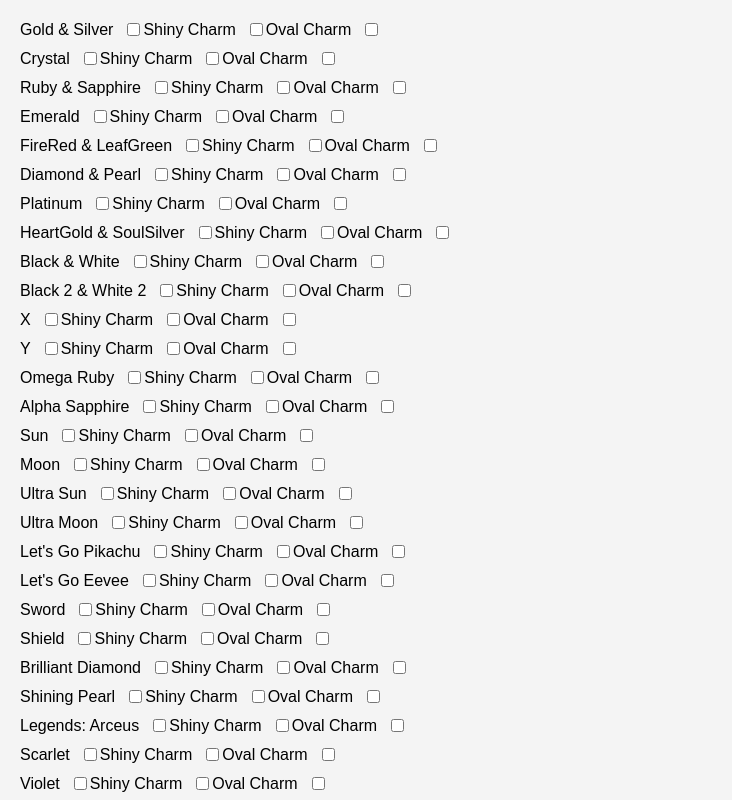
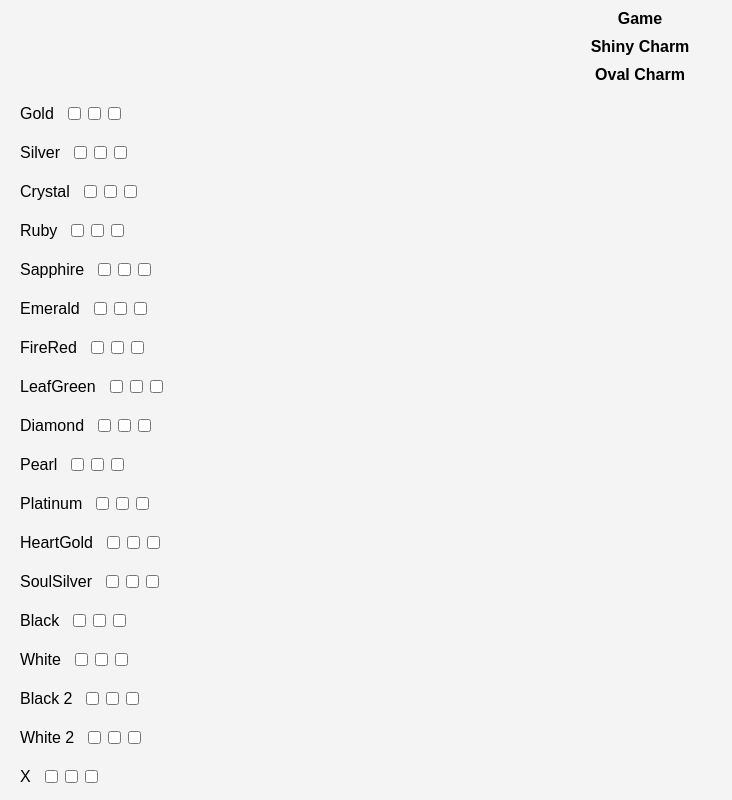
Before and after one commit to Kliondas/Kliondas.github.io, a plain HTML site: page index.html in a window 1280 px wide. Shown: the part 520-1320 px from the top of the page, without its empty margins (0-732 px from the left). Drawn offline with Linux system fonts and the light colour scheme.

Commit message:
better game selection

```diff
--- a/index.html
+++ b/index.html
@@ -42,222 +42,213 @@
         </section>
         <section id="gameSelection">
             <h2>Wähle dein Spiel</h2>
-            <div id="games">
-                <!-- List of games with checkboxes for shiny and oval charm -->
+            <div id="games" class="game-grid">
+                <div class="game-header">Game</div>
+                <div class="game-header">Shiny Charm</div>
+                <div class="game-header">Oval Charm</div>
+
                 <div class="game">
-                    <label for="goldSilver">Gold & Silver</label>
-                    <input type="checkbox" id="goldSilver" name="goldSilver">
-                    <label for="goldSilverShinyCharm">Shiny Charm</label>
-                    <input type="checkbox" id="goldSilverShinyCharm" name="goldSilverShinyCharm">
-                    <label for="goldSilverOvalCharm">Oval Charm</label>
-                    <input type="checkbox" id="goldSilverOvalCharm" name="goldSilverOvalCharm">
+                    <label for="gold">Gold</label>
+                    <input type="checkbox" id="gold" name="gold">
+                    <input type="checkbox" id="goldShinyCharm" name="goldShinyCharm">
+                    <input type="checkbox" id="goldOvalCharm" name="goldOvalCharm">
+                </div>
+                <div class="game">
+                    <label for="silver">Silver</label>
+                    <input type="checkbox" id="silver" name="silver">
+                    <input type="checkbox" id="silverShinyCharm" name="silverShinyCharm">
+                    <input type="checkbox" id="silverOvalCharm" name="silverOvalCharm">
                 </div>
                 <div class="game">
                     <label for="crystal">Crystal</label>
                     <input type="checkbox" id="crystal" name="crystal">
-                    <label for="crystalShinyCharm">Shiny Charm</label>
                     <input type="checkbox" id="crystalShinyCharm" name="crystalShinyCharm">
-                    <label for="crystalOvalCharm">Oval Charm</label>
                     <input type="checkbox" id="crystalOvalCharm" name="crystalOvalCharm">
                 </div>
                 <div class="game">
-                    <label for="rubySapphire">Ruby & Sapphire</label>
-                    <input type="checkbox" id="rubySapphire" name="rubySapphire">
-                    <label for="rubySapphireShinyCharm">Shiny Charm</label>
-                    <input type="checkbox" id="rubySapphireShinyCharm" name="rubySapphireShinyCharm">
-                    <label for="rubySapphireOvalCharm">Oval Charm</label>
-                    <input type="checkbox" id="rubySapphireOvalCharm" name="rubySapphireOvalCharm">
+                    <label for="ruby">Ruby</label>
+                    <input type="checkbox" id="ruby" name="ruby">
+                    <input type="checkbox" id="rubyShinyCharm" name="rubyShinyCharm">
+                    <input type="checkbox" id="rubyOvalCharm" name="rubyOvalCharm">
+                </div>
+                <div class="game">
+                    <label for="sapphire">Sapphire</label>
+                    <input type="checkbox" id="sapphire" name="sapphire">
+                    <input type="checkbox" id="sapphireShinyCharm" name="sapphireShinyCharm">
+                    <input type="checkbox" id="sapphireOvalCharm" name="sapphireOvalCharm">
                 </div>
                 <div class="game">
                     <label for="emerald">Emerald</label>
                     <input type="checkbox" id="emerald" name="emerald">
-                    <label for="emeraldShinyCharm">Shiny Charm</label>
                     <input type="checkbox" id="emeraldShinyCharm" name="emeraldShinyCharm">
-                    <label for="emeraldOvalCharm">Oval Charm</label>
                     <input type="checkbox" id="emeraldOvalCharm" name="emeraldOvalCharm">
                 </div>
                 <div class="game">
-                    <label for="fireredLeafgreen">FireRed & LeafGreen</label>
-                    <input type="checkbox" id="fireredLeafgreen" name="fireredLeafgreen">
-                    <label for="fireredLeafgreenShinyCharm">Shiny Charm</label>
-                    <input type="checkbox" id="fireredLeafgreenShinyCharm" name="fireredLeafgreenShinyCharm">
-                    <label for="fireredLeafgreenOvalCharm">Oval Charm</label>
-                    <input type="checkbox" id="fireredLeafgreenOvalCharm" name="fireredLeafgreenOvalCharm">
+                    <label for="fireRed">FireRed</label>
+                    <input type="checkbox" id="fireRed" name="fireRed">
+                    <input type="checkbox" id="fireRedShinyCharm" name="fireRedShinyCharm">
+                    <input type="checkbox" id="fireRedOvalCharm" name="fireRedOvalCharm">
                 </div>
                 <div class="game">
-                    <label for="diamondPearl">Diamond & Pearl</label>
-                    <input type="checkbox" id="diamondPearl" name="diamondPearl">
-                    <label for="diamondPearlShinyCharm">Shiny Charm</label>
-                    <input type="checkbox" id="diamondPearlShinyCharm" name="diamondPearlShinyCharm">
-                    <label for="diamondPearlOvalCharm">Oval Charm</label>
-                    <input type="checkbox" id="diamondPearlOvalCharm" name="diamondPearlOvalCharm">
+                    <label for="leafGreen">LeafGreen</label>
+                    <input type="checkbox" id="leafGreen" name="leafGreen">
+                    <input type="checkbox" id="leafGreenShinyCharm" name="leafGreenShinyCharm">
+                    <input type="checkbox" id="leafGreenOvalCharm" name="leafGreenOvalCharm">
+                </div>
+                <div class="game">
+                    <label for="diamond">Diamond</label>
+                    <input type="checkbox" id="diamond" name="diamond">
+                    <input type="checkbox" id="diamondShinyCharm" name="diamondShinyCharm">
+                    <input type="checkbox" id="diamondOvalCharm" name="diamondOvalCharm">
+                </div>
+                <div class="game">
+                    <label for="pearl">Pearl</label>
+                    <input type="checkbox" id="pearl" name="pearl">
+                    <input type="checkbox" id="pearlShinyCharm" name="pearlShinyCharm">
+                    <input type="checkbox" id="pearlOvalCharm" name="pearlOvalCharm">
                 </div>
                 <div class="game">
                     <label for="platinum">Platinum</label>
                     <input type="checkbox" id="platinum" name="platinum">
-                    <label for="platinumShinyCharm">Shiny Charm</label>
                     <input type="checkbox" id="platinumShinyCharm" name="platinumShinyCharm">
-                    <label for="platinumOvalCharm">Oval Charm</label>
                     <input type="checkbox" id="platinumOvalCharm" name="platinumOvalCharm">
                 </div>
                 <div class="game">
-                    <label for="heartgoldSoulsilver">HeartGold & SoulSilver</label>
-                    <input type="checkbox" id="heartgoldSoulsilver" name="heartgoldSoulsilver">
-                    <label for="heartgoldSoulsilverShinyCharm">Shiny Charm</label>
-                    <input type="checkbox" id="heartgoldSoulsilverShinyCharm" name="heartgoldSoulsilverShinyCharm">
-                    <label for="heartgoldSoulsilverOvalCharm">Oval Charm</label>
-                    <input type="checkbox" id="heartgoldSoulsilverOvalCharm" name="heartgoldSoulsilverOvalCharm">
+                    <label for="heartGold">HeartGold</label>
+                    <input type="checkbox" id="heartGold" name="heartGold">
+                    <input type="checkbox" id="heartGoldShinyCharm" name="heartGoldShinyCharm">
+                    <input type="checkbox" id="heartGoldOvalCharm" name="heartGoldOvalCharm">
                 </div>
                 <div class="game">
-                    <label for="blackWhite">Black & White</label>
-                    <input type="checkbox" id="blackWhite" name="blackWhite">
-                    <label for="blackWhiteShinyCharm">Shiny Charm</label>
-                    <input type="checkbox" id="blackWhiteShinyCharm" name="blackWhiteShinyCharm">
-                    <label for="blackWhiteOvalCharm">Oval Charm</label>
-                    <input type="checkbox" id="blackWhiteOvalCharm" name="blackWhiteOvalCharm">
+                    <label for="soulSilver">SoulSilver</label>
+                    <input type="checkbox" id="soulSilver" name="soulSilver">
+                    <input type="checkbox" id="soulSilverShinyCharm" name="soulSilverShinyCharm">
+                    <input type="checkbox" id="soulSilverOvalCharm" name="soulSilverOvalCharm">
                 </div>
                 <div class="game">
-                    <label for="black2White2">Black 2 & White 2</label>
-                    <input type="checkbox" id="black2White2" name="black2White2">
-                    <label for="black2White2ShinyCharm">Shiny Charm</label>
-                    <input type="checkbox" id="black2White2ShinyCharm" name="black2White2ShinyCharm">
-                    <label for="black2White2OvalCharm">Oval Charm</label>
-                    <input type="checkbox" id="black2White2OvalCharm" name="black2White2OvalCharm">
+                    <label for="black">Black</label>
+                    <input type="checkbox" id="black" name="black">
+                    <input type="checkbox" id="blackShinyCharm" name="blackShinyCharm">
+                    <input type="checkbox" id="blackOvalCharm" name="blackOvalCharm">
+                </div>
+                <div class="game">
+                    <label for="white">White</label>
+                    <input type="checkbox" id="white" name="white">
+                    <input type="checkbox" id="whiteShinyCharm" name="whiteShinyCharm">
+                    <input type="checkbox" id="whiteOvalCharm" name="whiteOvalCharm">
+                </div>
+                <div class="game">
+                    <label for="black2">Black 2</label>
+                    <input type="checkbox" id="black2" name="black2">
+                    <input type="checkbox" id="black2ShinyCharm" name="black2ShinyCharm">
+                    <input type="checkbox" id="black2OvalCharm" name="black2OvalCharm">
+                </div>
+                <div class="game">
+                    <label for="white2">White 2</label>
+                    <input type="checkbox" id="white2" name="white2">
+                    <input type="checkbox" id="white2ShinyCharm" name="white2ShinyCharm">
+                    <input type="checkbox" id="white2OvalCharm" name="white2OvalCharm">
                 </div>
                 <div class="game">
                     <label for="x">X</label>
                     <input type="checkbox" id="x" name="x">
-                    <label for="xShinyCharm">Shiny Charm</label>
                     <input type="checkbox" id="xShinyCharm" name="xShinyCharm">
-                    <label for="xOvalCharm">Oval Charm</label>
                     <input type="checkbox" id="xOvalCharm" name="xOvalCharm">
                 </div>
                 <div class="game">
                     <label for="y">Y</label>
                     <input type="checkbox" id="y" name="y">
-                    <label for="yShinyCharm">Shiny Charm</label>
                     <input type="checkbox" id="yShinyCharm" name="yShinyCharm">
-                    <label for="yOvalCharm">Oval Charm</label>
                     <input type="checkbox" id="yOvalCharm" name="yOvalCharm">
                 </div>
                 <div class="game">
                     <label for="omegaRuby">Omega Ruby</label>
                     <input type="checkbox" id="omegaRuby" name="omegaRuby">
-                    <label for="omegaRubyShinyCharm">Shiny Charm</label>
                     <input type="checkbox" id="omegaRubyShinyCharm" name="omegaRubyShinyCharm">
-                    <label for="omegaRubyOvalCharm">Oval Charm</label>
                     <input type="checkbox" id="omegaRubyOvalCharm" name="omegaRubyOvalCharm">
                 </div>
                 <div class="game">
                     <label for="alphaSapphire">Alpha Sapphire</label>
                     <input type="checkbox" id="alphaSapphire" name="alphaSapphire">
-                    <label for="alphaSapphireShinyCharm">Shiny Charm</label>
                     <input type="checkbox" id="alphaSapphireShinyCharm" name="alphaSapphireShinyCharm">
-                    <label for="alphaSapphireOvalCharm">Oval Charm</label>
                     <input type="checkbox" id="alphaSapphireOvalCharm" name="alphaSapphireOvalCharm">
                 </div>
                 <div class="game">
                     <label for="sun">Sun</label>
                     <input type="checkbox" id="sun" name="sun">
-                    <label for="sunShinyCharm">Shiny Charm</label>
                     <input type="checkbox" id="sunShinyCharm" name="sunShinyCharm">
-                    <label for="sunOvalCharm">Oval Charm</label>
                     <input type="checkbox" id="sunOvalCharm" name="sunOvalCharm">
                 </div>
                 <div class="game">
                     <label for="moon">Moon</label>
                     <input type="checkbox" id="moon" name="moon">
-                    <label for="moonShinyCharm">Shiny Charm</label>
                     <input type="checkbox" id="moonShinyCharm" name="moonShinyCharm">
-                    <label for="moonOvalCharm">Oval Charm</label>
                     <input type="checkbox" id="moonOvalCharm" name="moonOvalCharm">
                 </div>
                 <div class="game">
                     <label for="ultraSun">Ultra Sun</label>
                     <input type="checkbox" id="ultraSun" name="ultraSun">
-                    <label for="ultraSunShinyCharm">Shiny Charm</label>
                     <input type="checkbox" id="ultraSunShinyCharm" name="ultraSunShinyCharm">
-                    <label for="ultraSunOvalCharm">Oval Charm</label>
                     <input type="checkbox" id="ultraSunOvalCharm" name="ultraSunOvalCharm">
                 </div>
                 <div class="game">
                     <label for="ultraMoon">Ultra Moon</label>
                     <input type="checkbox" id="ultraMoon" name="ultraMoon">
-                    <label for="ultraMoonShinyCharm">Shiny Charm</label>
                     <input type="checkbox" id="ultraMoonShinyCharm" name="ultraMoonShinyCharm">
-                    <label for="ultraMoonOvalCharm">Oval Charm</label>
                     <input type="checkbox" id="ultraMoonOvalCharm" name="ultraMoonOvalCharm">
                 </div>
                 <div class="game">
                     <label for="letsGoPikachu">Let's Go Pikachu</label>
                     <input type="checkbox" id="letsGoPikachu" name="letsGoPikachu">
-                    <label for="letsGoPikachuShinyCharm">Shiny Charm</label>
                     <input type="checkbox" id="letsGoPikachuShinyCharm" name="letsGoPikachuShinyCharm">
-                    <label for="letsGoPikachuOvalCharm">Oval Charm</label>
                     <input type="checkbox" id="letsGoPikachuOvalCharm" name="letsGoPikachuOvalCharm">
                 </div>
                 <div class="game">
                     <label for="letsGoEevee">Let's Go Eevee</label>
                     <input type="checkbox" id="letsGoEevee" name="letsGoEevee">
-                    <label for="letsGoEeveeShinyCharm">Shiny Charm</label>
                     <input type="checkbox" id="letsGoEeveeShinyCharm" name="letsGoEeveeShinyCharm">
-                    <label for="letsGoEeveeOvalCharm">Oval Charm</label>
                     <input type="checkbox" id="letsGoEeveeOvalCharm" name="letsGoEeveeOvalCharm">
                 </div>
                 <div class="game">
                     <label for="sword">Sword</label>
                     <input type="checkbox" id="sword" name="sword">
-                    <label for="swordShinyCharm">Shiny Charm</label>
                     <input type="checkbox" id="swordShinyCharm" name="swordShinyCharm">
-                    <label for="swordOvalCharm">Oval Charm</label>
                     <input type="checkbox" id="swordOvalCharm" name="swordOvalCharm">
                 </div>
                 <div class="game">
                     <label for="shield">Shield</label>
                     <input type="checkbox" id="shield" name="shield">
-                    <label for="shieldShinyCharm">Shiny Charm</label>
                     <input type="checkbox" id="shieldShinyCharm" name="shieldShinyCharm">
-                    <label for="shieldOvalCharm">Oval Charm</label>
                     <input type="checkbox" id="shieldOvalCharm" name="shieldOvalCharm">
                 </div>
                 <div class="game">
                     <label for="brilliantDiamond">Brilliant Diamond</label>
                     <input type="checkbox" id="brilliantDiamond" name="brilliantDiamond">
-                    <label for="brilliantDiamondShinyCharm">Shiny Charm</label>
                     <input type="checkbox" id="brilliantDiamondShinyCharm" name="brilliantDiamondShinyCharm">
-                    <label for="brilliantDiamondOvalCharm">Oval Charm</label>
                     <input type="checkbox" id="brilliantDiamondOvalCharm" name="brilliantDiamondOvalCharm">
                 </div>
                 <div class="game">
                     <label for="shiningPearl">Shining Pearl</label>
                     <input type="checkbox" id="shiningPearl" name="shiningPearl">
-                    <label for="shiningPearlShinyCharm">Shiny Charm</label>
                     <input type="checkbox" id="shiningPearlShinyCharm" name="shiningPearlShinyCharm">
-                    <label for="shiningPearlOvalCharm">Oval Charm</label>
                     <input type="checkbox" id="shiningPearlOvalCharm" name="shiningPearlOvalCharm">
                 </div>
                 <div class="game">
                     <label for="legendsArceus">Legends: Arceus</label>
                     <input type="checkbox" id="legendsArceus" name="legendsArceus">
-                    <label for="legendsArceusShinyCharm">Shiny Charm</label>
                     <input type="checkbox" id="legendsArceusShinyCharm" name="legendsArceusShinyCharm">
-                    <label for="legendsArceusOvalCharm">Oval Charm</label>
                     <input type="checkbox" id="legendsArceusOvalCharm" name="legendsArceusOvalCharm">
                 </div>
                 <div class="game">
                     <label for="scarlet">Scarlet</label>
                     <input type="checkbox" id="scarlet" name="scarlet">
-                    <label for="scarletShinyCharm">Shiny Charm</label>
                     <input type="checkbox" id="scarletShinyCharm" name="scarletShinyCharm">
-                    <label for="scarletOvalCharm">Oval Charm</label>
                     <input type="checkbox" id="scarletOvalCharm" name="scarletOvalCharm">
                 </div>
                 <div class="game">
                     <label for="violet">Violet</label>
                     <input type="checkbox" id="violet" name="violet">
-                    <label for="violetShinyCharm">Shiny Charm</label>
                     <input type="checkbox" id="violetShinyCharm" name="violetShinyCharm">
-                    <label for="violetOvalCharm">Oval Charm</label>
                     <input type="checkbox" id="violetOvalCharm" name="violetOvalCharm">
                 </div>
             </div>
--- a/styles.css
+++ b/styles.css
@@ -93,6 +93,40 @@ main {
     flex-direction: column;
 }
 
+.game-grid {
+    display: grid;
+    grid-template-columns: 1fr 1fr 1fr;
+    gap: 10px;
+}
+
+.game-header {
+    font-weight: bold;
+    text-align: center;
+}
+
+.game {
+    display: contents;
+}
+
+.game label {
+    grid-column: 1;
+}
+
+.game input[type="checkbox"] {
+    grid-column: span 1;
+    justify-self: center;
+}
+
+@media (max-width: 600px) {
+    .game-grid {
+        grid-template-columns: 1fr;
+    }
+
+    .game input[type="checkbox"] {
+        justify-self: start;
+    }
+}
+
 .game {
     display: flex;
     align-items: center;
```
